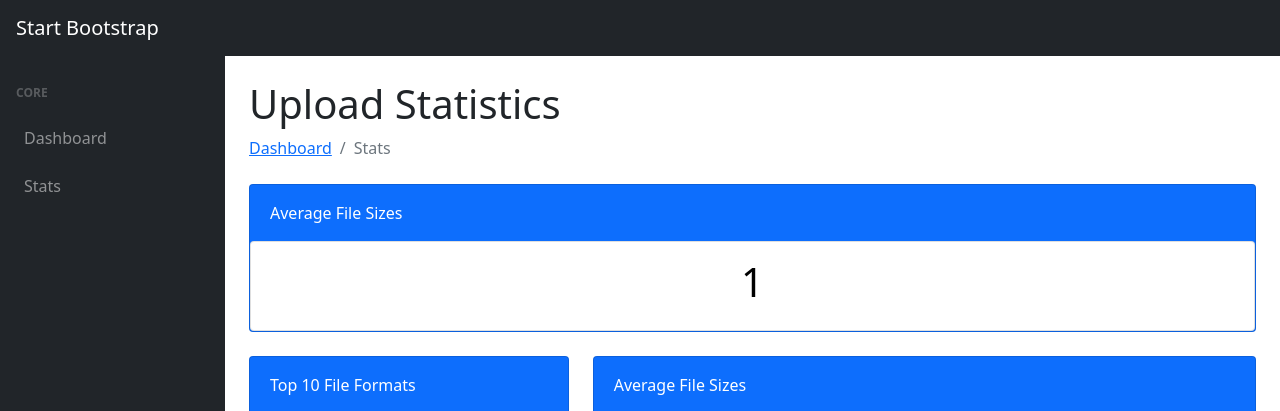
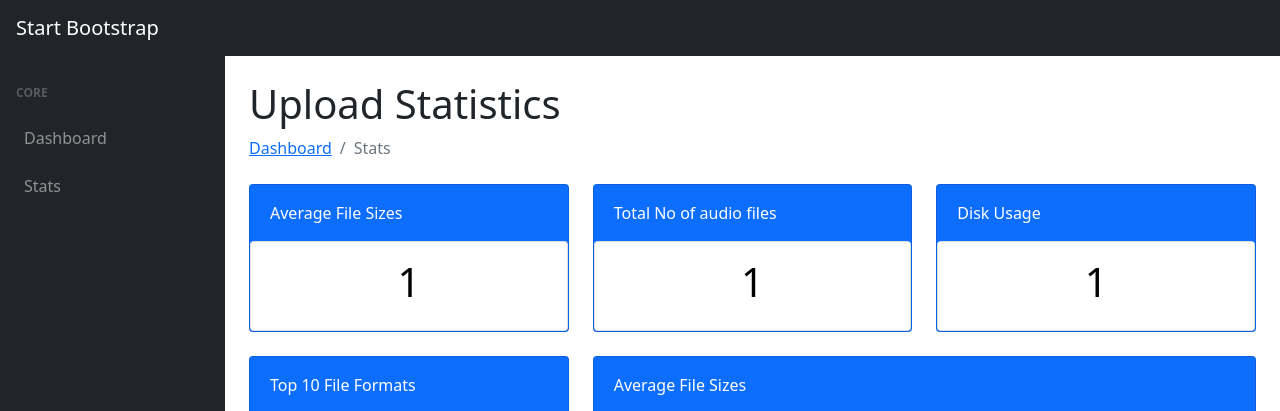
Before and after one commit to cploutarchou/AudioServer, a Flask app: template app/templates/stats.html in a window 1280 px wide. Shown: the top 411 px of the page. Run offline with Flask 2, Linux system fonts and the light colour scheme; the template is opened without the code that fills it: most values are stand-ins (such as "Sample title", 1, 10 or a date in 2020); some libraries are stand-ins or nearby versions.

Commit message:
add Total num of audio files and Disk Usage KPI on stats

```diff
--- a/app/templates/stats.html
+++ b/app/templates/stats.html
@@ -43,12 +43,34 @@
                     <li class="breadcrumb-item"><a href="{{ url_for('index') }}">Dashboard</a></li>
                     <li class="breadcrumb-item active">Stats</li>
                 </ol>
+                <div class="row">
                     <div class="col">
                         <div class="card bg-primary text-white mb-4">
                             <div class="card-body"><i class="fas fa-table me-1"></i> Average File Sizes</div>
                             <div class="card col">
                                 <div class="card-body text-center">
                                     <h1 style="color: black">{{ data['average_file_size'] }}</h1>
+                                </div>
+                            </div>
+                        </div>
+                    </div>
+                    <div class="col">
+                        <div class="card bg-primary text-white mb-4">
+                            <div class="card-body"><i class="fas fa-table me-1"></i> Total No of audio files</div>
+                            <div class="card col">
+                                <div class="card-body text-center">
+                                    <h1 style="color: black">{{ data['total_files'] }}</h1>
+                                </div>
+                            </div>
+                        </div>
+                    </div>
+                    <div class="col">
+                        <div class="card bg-primary text-white mb-4">
+                            <div class="card-body"><i class="fas fa-table me-1"></i> Disk Usage</div>
+                            <div class="card col">
+                                <div class="card-body text-center">
+                                    <h1 style="color: black">{{ data['total_size'] }}</h1>
+                                </div>
                             </div>
                         </div>
                     </div>
--- a/app/views.py
+++ b/app/views.py
@@ -10,7 +10,6 @@ from flask import render_template, request, redirect, session, flash
 from werkzeug.utils import secure_filename
 
 from main import app
-
 
 uploads_dir = app.config['UPLOADED_AUDIOS_DEST']
 os.makedirs(uploads_dir, exist_ok=True)
@@ -136,7 +135,9 @@ def not_found(e):
 @app.route("/stats")
 def stats():
     context = {"top_10": models.get_top_10(),
-               "average_file_size": avg()['AverageValue']
+               "average_file_size": avg()['AverageValue'],
+               "total_files": models.Files.objects().count(),
+               "total_size": models.convert_size(models.Files.objects.sum('file_size'))
                }
     data = last_7_days_upload()
     df = pd.DataFrame(data['data'])
```
Lines whose indentation alone changed are shown as unchanged.
